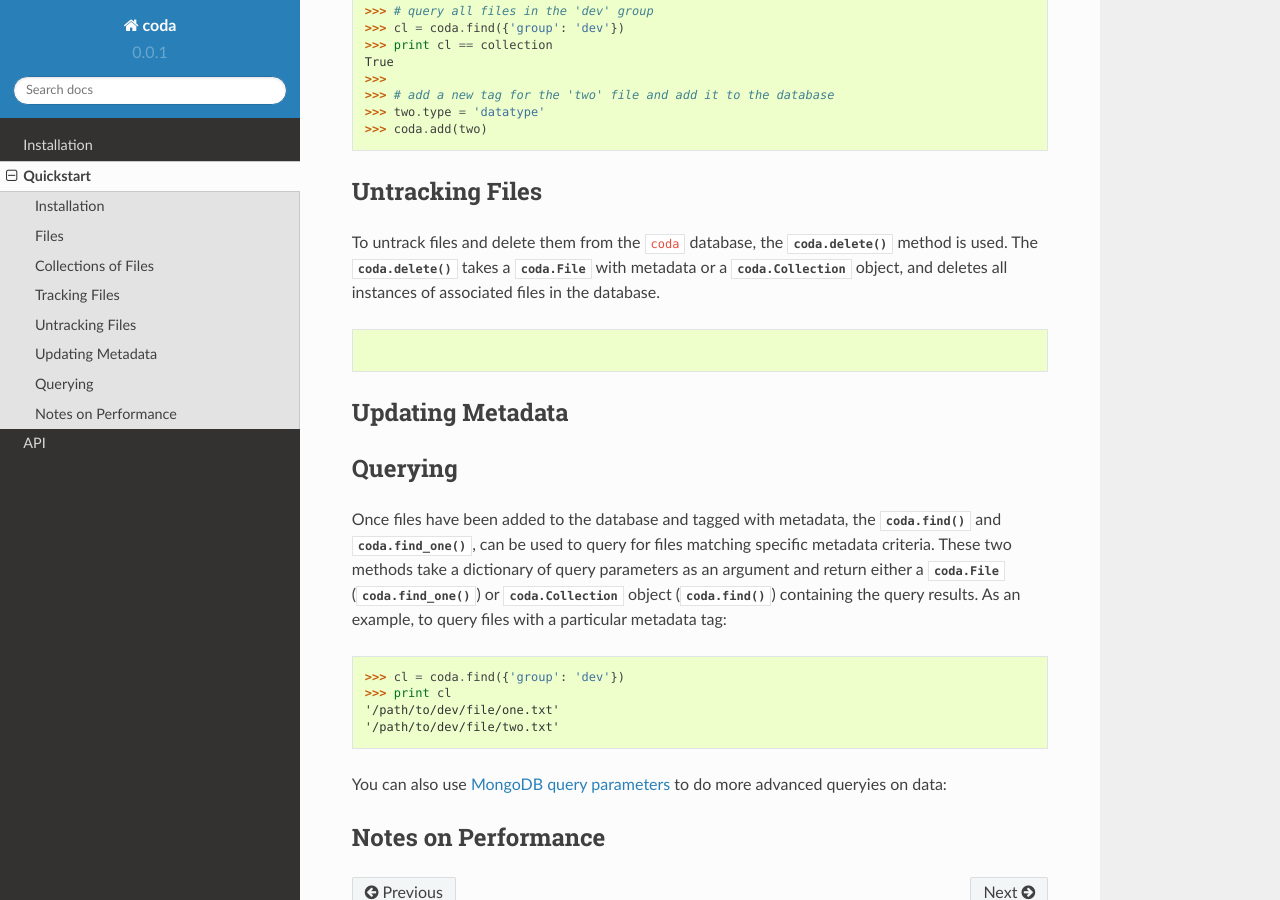
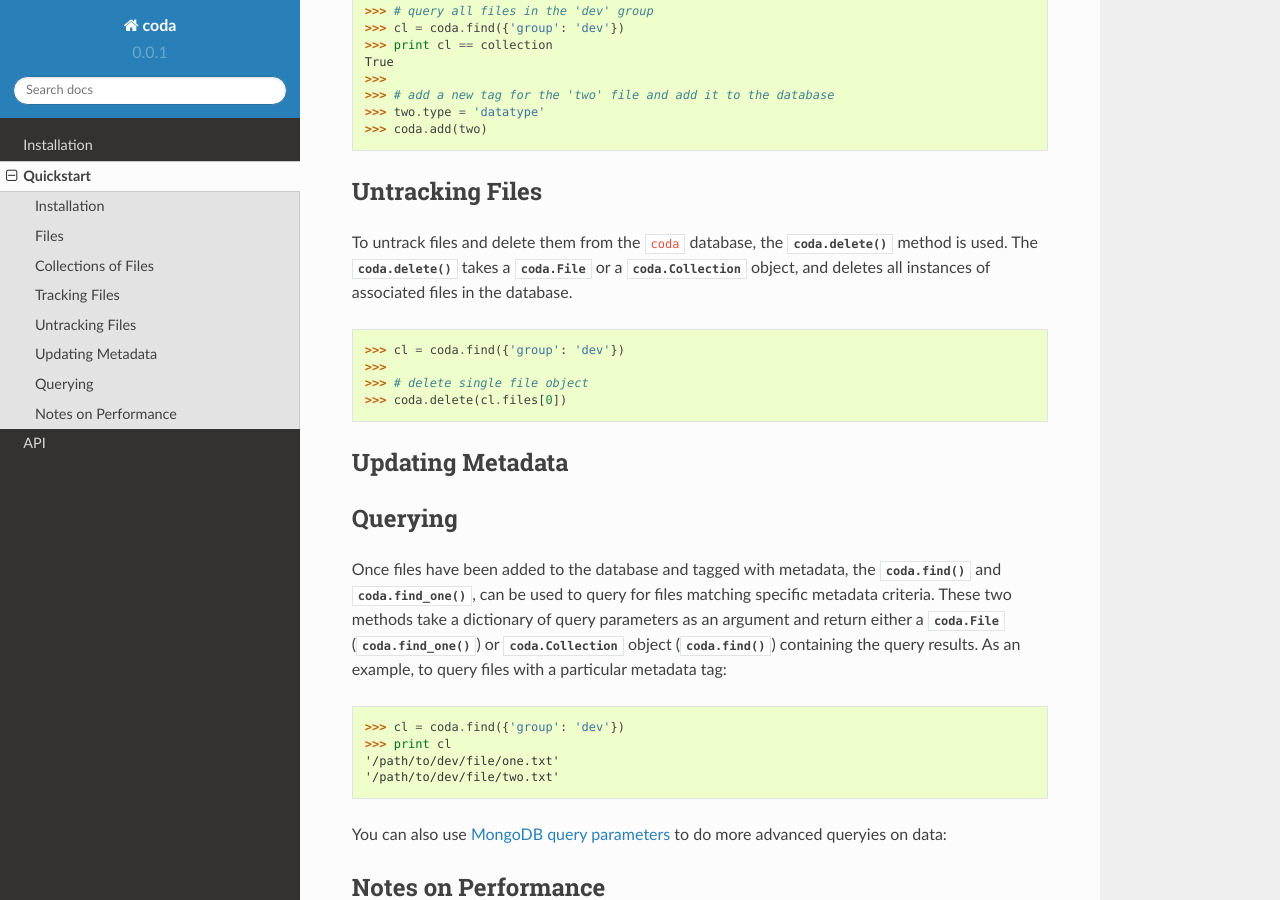
Before and after one commit to bprinty/coda, a Sphinx documentation site: the page built from docs/quickstart.rst, in a window 1280 px wide and 900 px high, scrolled down 3665 px. Built offline with Sphinx 7.4.7 and the Read the Docs theme 2.0.0, drawn with Linux system fonts in a browser that asks for light colours; formulas are drawn with MathJax 3.

Commit message:
Documentation

```diff
--- a/docs/quickstart.rst
+++ b/docs/quickstart.rst
@@ -214,10 +214,15 @@ Untracking Files
 ----------------
 
 To untrack files and delete them from the ``coda`` database, the :func:`coda.delete` method is used. The
-:func:`coda.delete` takes a :class:`coda.File` with metadata or a :class:`coda.Collection` object, and
+:func:`coda.delete` takes a :class:`coda.File` or a :class:`coda.Collection` object, and
 deletes all instances of associated files in the database.
 
 .. code-block:: python
+
+    >>> cl = coda.find({'group': 'dev'})
+    >>>
+    >>> # delete single file object
+    >>> coda.delete(cl.files[0])
 
 
 
```
